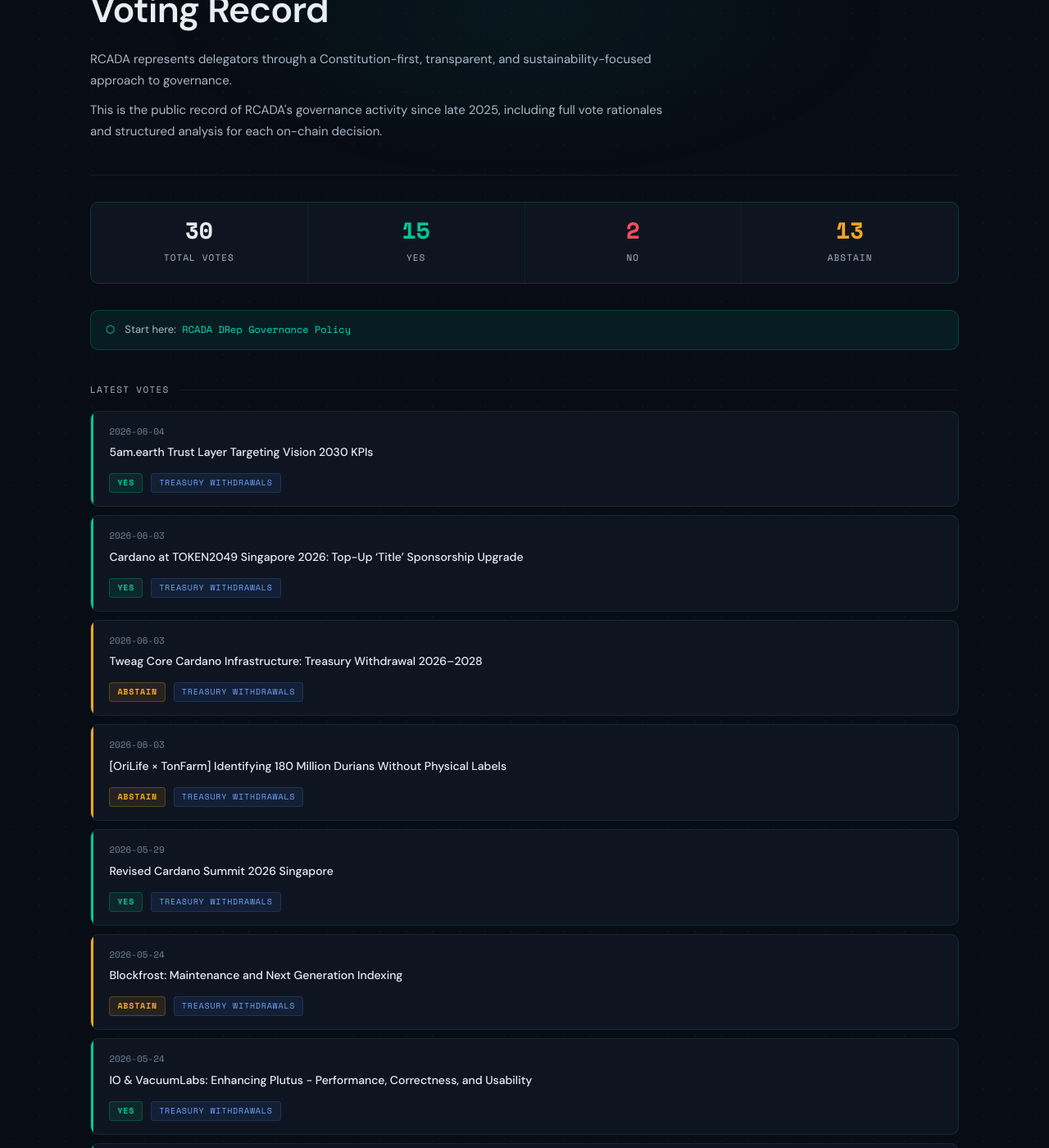
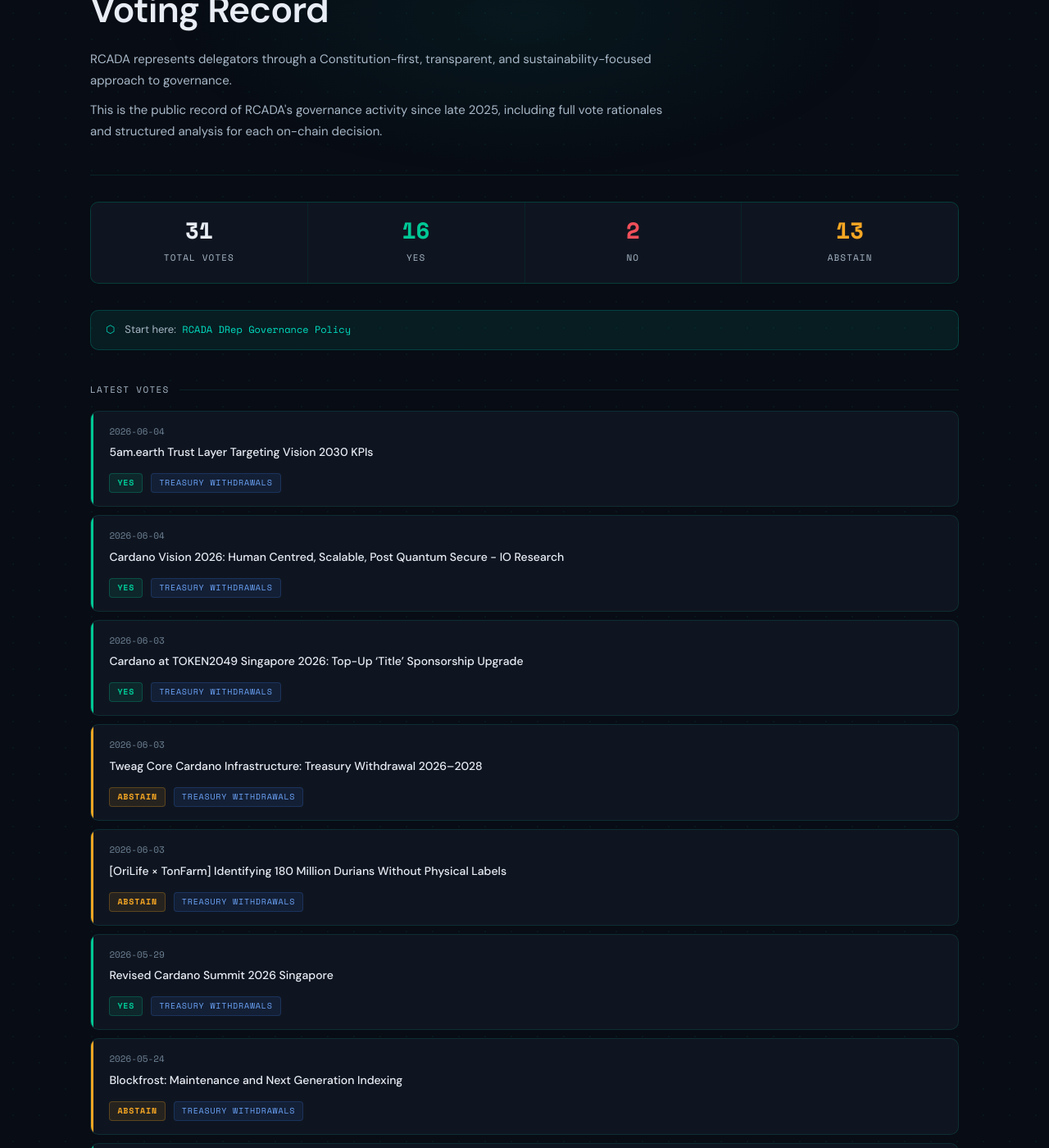
Before and after one commit to Brolloks/rcada-drep-votes, a Jekyll site: the page built from index.html, in a window 1280 px wide and 1400 px high, scrolled down 244 px. Shown: the whole window at 82% size. Built offline with Jekyll 4.4.1, drawn with Linux system fonts in a browser that asks for light colours; some of the changed text lies outside the part shown.

Commit message:
Auto-update index.html

```diff
--- a/index.html
+++ b/index.html
@@ -12,8 +12,8 @@ title: RCADA DRep Voting Record
 
 <!-- AUTO-STATS:START -->
 <div class="stats-row">
-  <div class="stat-cell"><span class="stat-num total">30</span><span class="stat-label">Total Votes</span></div>
-  <div class="stat-cell"><span class="stat-num yes">15</span><span class="stat-label">Yes</span></div>
+  <div class="stat-cell"><span class="stat-num total">31</span><span class="stat-label">Total Votes</span></div>
+  <div class="stat-cell"><span class="stat-num yes">16</span><span class="stat-label">Yes</span></div>
   <div class="stat-cell"><span class="stat-num no">2</span><span class="stat-label">No</span></div>
   <div class="stat-cell"><span class="stat-num abstain">13</span><span class="stat-label">Abstain</span></div>
 </div>
@@ -36,6 +36,12 @@ title: RCADA DRep Voting Record
   <div class="vote-card yes-card fade-in">
     <div class="vote-date">2026-06-04</div>
     <strong><a href="votes/2026/5am-earth Trust Layer Targeting Vision 2030 KPIs.html">5am.earth Trust Layer Targeting Vision 2030 KPIs</a></strong>
+    <span class="badge badge-yes">Yes</span>
+    <span class="badge badge-type">Treasury Withdrawals</span>
+  </div>
+  <div class="vote-card yes-card fade-in">
+    <div class="vote-date">2026-06-04</div>
+    <strong><a href="votes/2026/Cardano Vision 2026_Human Centred, Scalable, Post Quantum Secure - IO Research.html">Cardano Vision 2026: Human Centred, Scalable, Post Quantum Secure - IO Research</a></strong>
     <span class="badge badge-yes">Yes</span>
     <span class="badge badge-type">Treasury Withdrawals</span>
   </div>
@@ -87,12 +93,6 @@ title: RCADA DRep Voting Record
     <span class="badge badge-abstain">Abstain</span>
     <span class="badge badge-type">Treasury Withdrawals</span>
   </div>
-  <div class="vote-card yes-card fade-in">
-    <div class="vote-date">2026-05-24</div>
-    <strong><a href="votes/2026/IO_Cardano High Assurance Technical Collaboration.html">IO: Cardano High Assurance Technical Collaboration</a></strong>
-    <span class="badge badge-yes">Yes</span>
-    <span class="badge badge-type">Treasury Withdrawals</span>
-  </div>
 </div>
 <!-- AUTO-INDEX:END -->
 
```
